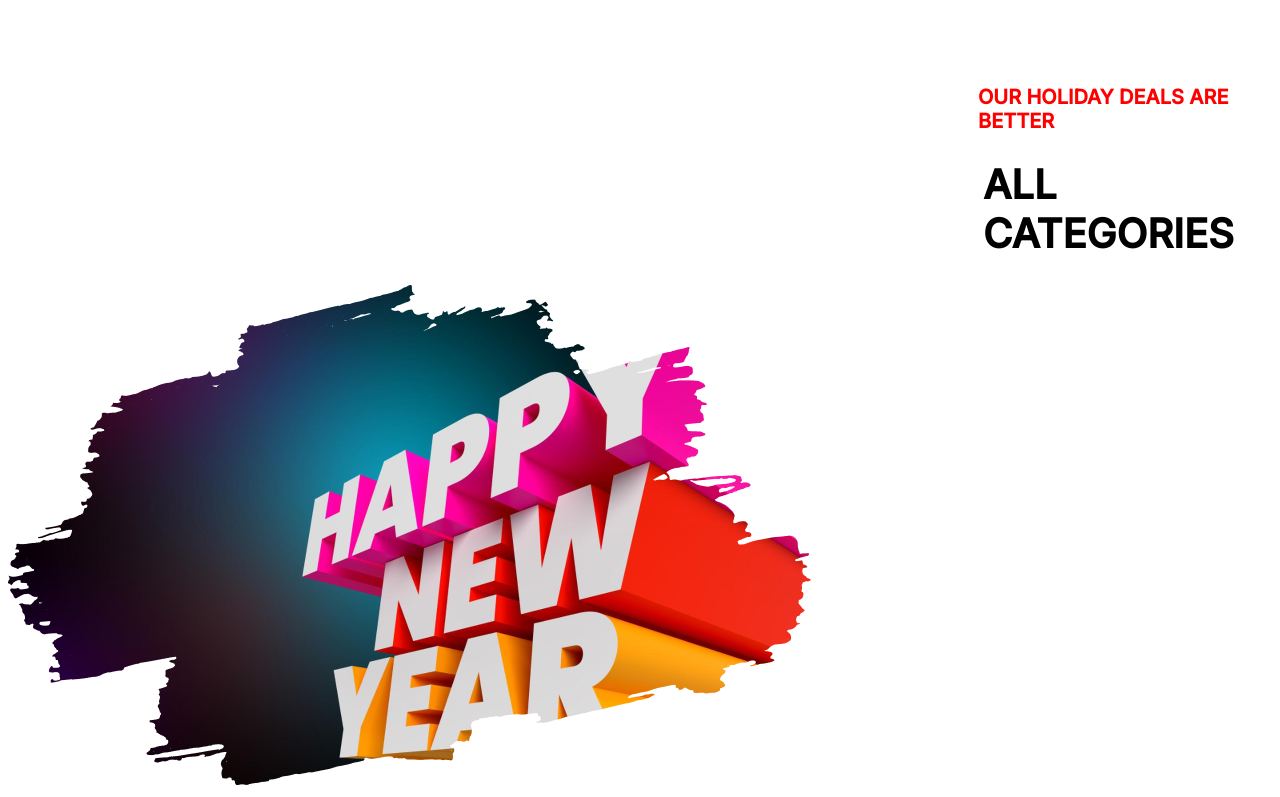
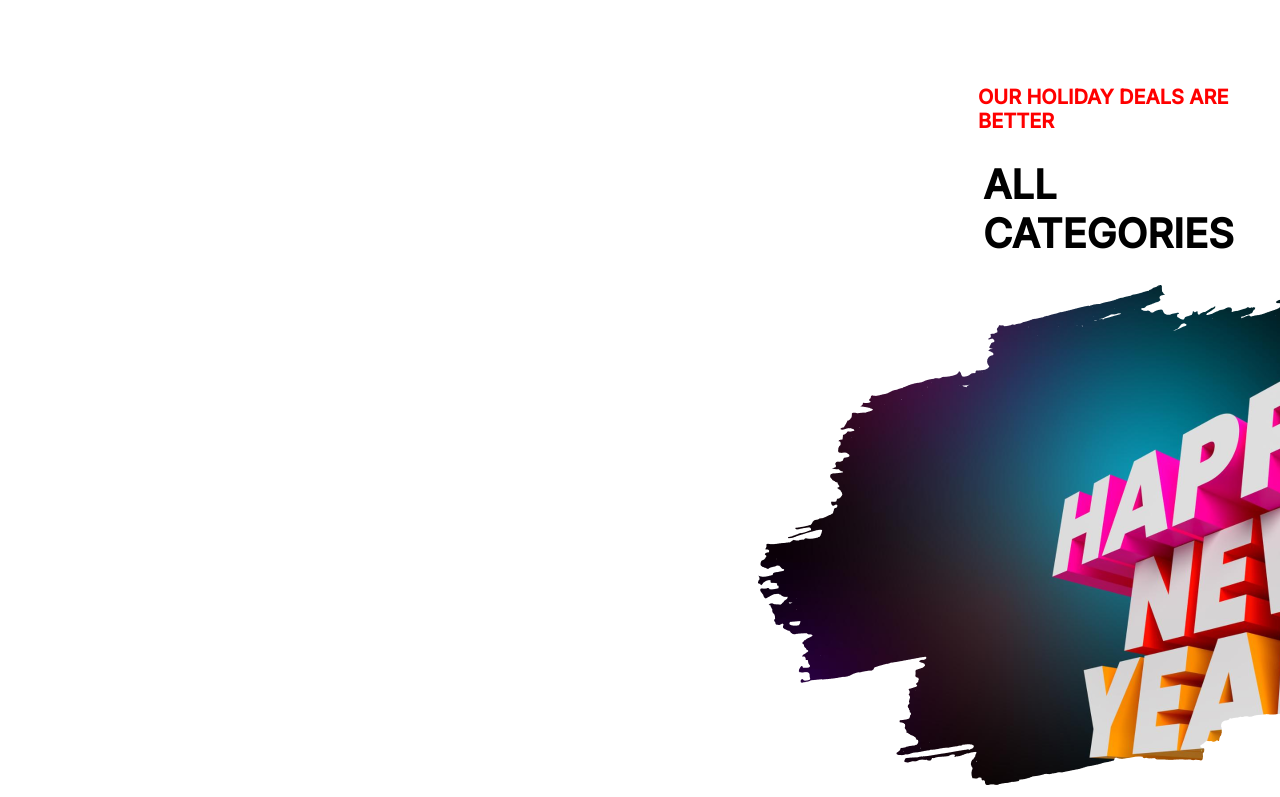
Before and after one commit to JubairBinSayeed/New-Year-New-Mission, a plain HTML site: page index.html in a window 1280 px wide. Shown: the part 1104-1901 px from the top of the page. Drawn offline with Linux system fonts and the light colour scheme.

Commit message:
added image

```diff
--- a/style.css
+++ b/style.css
@@ -58,5 +58,8 @@
 }
 
 .new-year-image{
-
+    padding-top: auto;
+    padding-bottom: auto;
+    padding-left: 750px;
+    padding-right: auto;
 }
```
